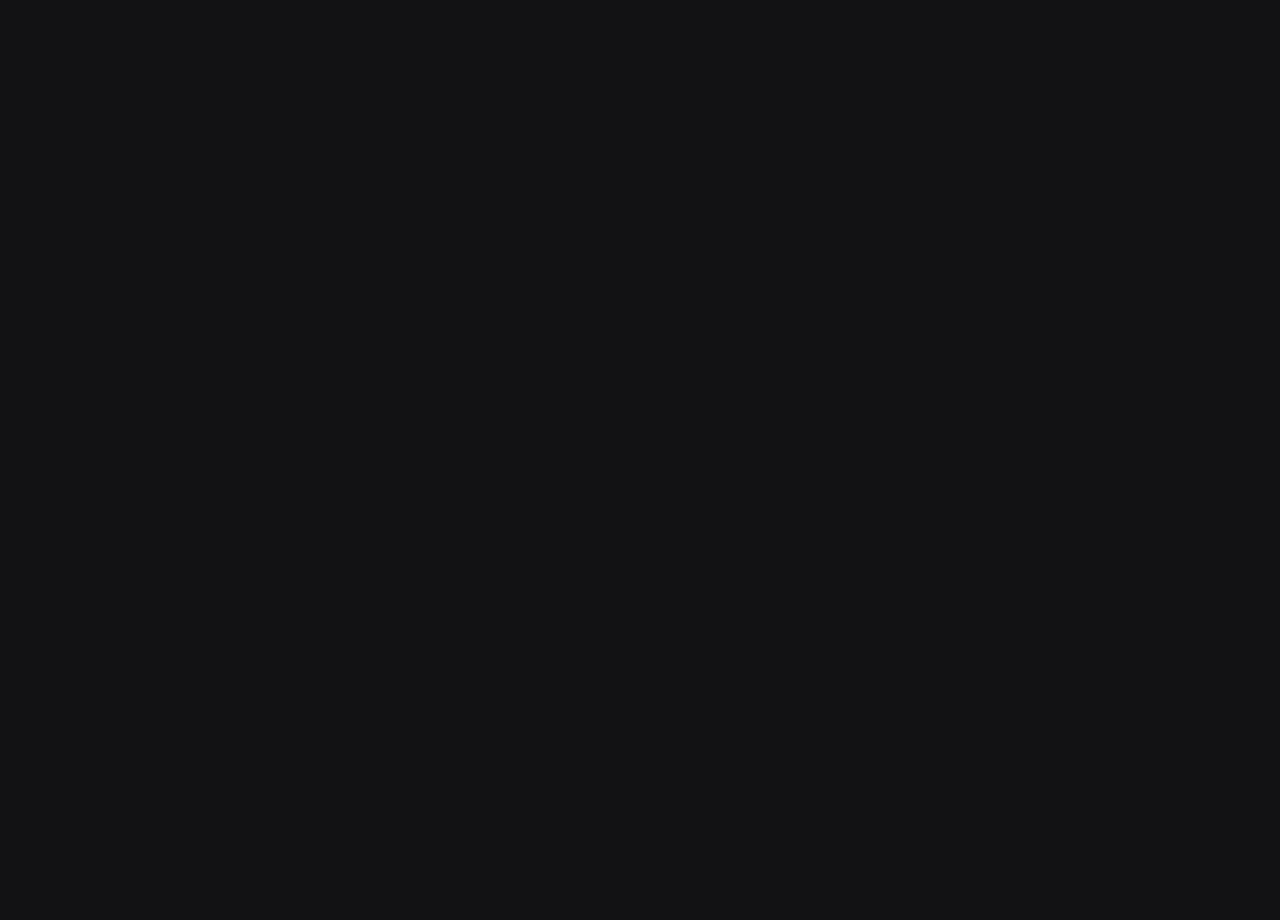
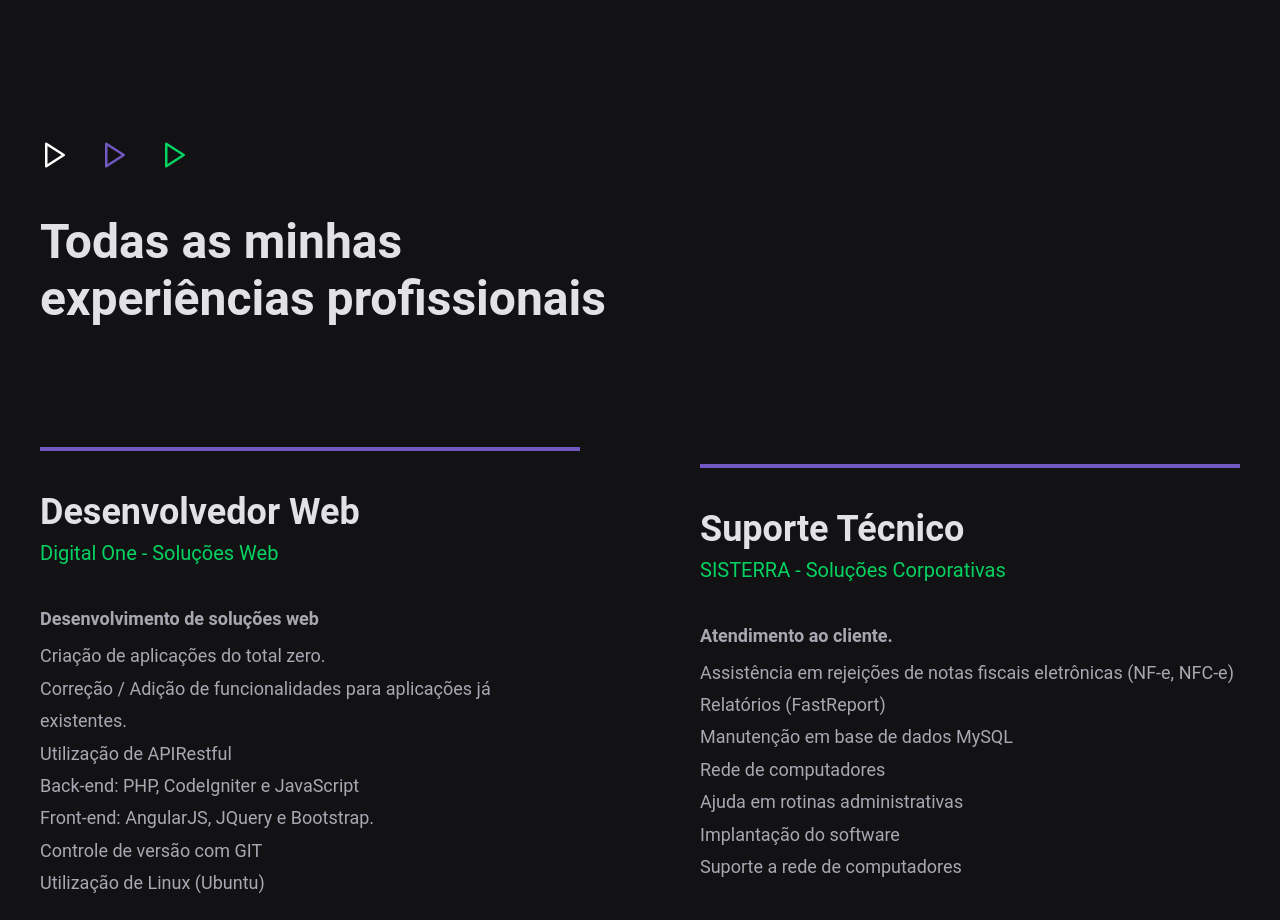
Before and after one commit to vitorserrano/vsme, a React (Create React App) app: page / in a window 1280 px wide. Shown: the part 1480-2400 px from the top of the page. Before the commit the page ends 1600 px from the top, so only its background shows below. Built offline with nearby package versions, Linux system fonts and the light colour scheme.

Commit message:
✨ Create Expirience

```diff
--- /dev/null
+++ b/src/components/Experience/index.js
@@ -0,0 +1,94 @@
+import React from "react";
+
+import { FiPlay } from "react-icons/fi";
+
+import {
+  Wrapper,
+  Container,
+  Title,
+  ListIcon,
+  Icon,
+  Content,
+  Job,
+} from "./styles";
+
+export default function Experience() {
+  return (
+    <Wrapper>
+      <Container>
+        <Title>
+          <ListIcon>
+            <Icon>
+              <FiPlay size={30} color="#fff" />
+            </Icon>
+            <Icon>
+              <FiPlay size={30} color="#7159C1" />
+            </Icon>
+            <Icon>
+              <FiPlay size={30} color="#04d361" />
+            </Icon>
+          </ListIcon>
+
+          <h1>
+            Todas as minhas <br />
+            experiências profissionais
+          </h1>
+        </Title>
+
+        <Content>
+          <Job>
+            <h2>Desenvolvedor Web</h2>
+            <a
+              title="Eu já trabalhei por aqui!"
+              href="https://www.digitalone.com.br/"
+              target="_blank"
+              rel="noopener noreferrer"
+            >
+              Digital One - Soluções Web
+            </a>
+
+            <p>Desenvolvimento de soluções web</p>
+            <ul>
+              <li>Criação de aplicações do total zero.</li>
+              <li>
+                Correção / Adição de funcionalidades para aplicações já
+                existentes.
+              </li>
+              <li>Utilização de APIRestful</li>
+              <li>Back-end: PHP, CodeIgniter e JavaScript</li>
+              <li>Front-end: AngularJS, JQuery e Bootstrap.</li>
+              <li>Controle de versão com GIT</li>
+              <li>Utilização de Linux (Ubuntu)</li>
+            </ul>
+          </Job>
+
+          <Job>
+            <h2>Suporte Técnico</h2>
+            <a
+              title="Eu já trabalhei por aqui!"
+              href="https://www.sisterra.com.br/"
+              target="_blank"
+              rel="noopener noreferrer"
+            >
+              SISTERRA - Soluções Corporativas
+            </a>
+
+            <p>Atendimento ao cliente.</p>
+            <ul>
+              <li>
+                Assistência em rejeições de notas fiscais eletrônicas (NF-e,
+                NFC-e)
+              </li>
+              <li>Relatórios (FastReport)</li>
+              <li>Manutenção em base de dados MySQL</li>
+              <li>Rede de computadores</li>
+              <li>Ajuda em rotinas administrativas</li>
+              <li>Implantação do software</li>
+              <li>Suporte a rede de computadores</li>
+            </ul>
+          </Job>
+        </Content>
+      </Container>
+    </Wrapper>
+  );
+}
--- /dev/null
+++ b/src/components/Experience/styles.js
@@ -0,0 +1,77 @@
+import styled from "styled-components";
+
+export const Wrapper = styled.section`
+  width: 100%;
+  height: 100vh;
+  display: flex;
+  justify-content: center;
+  align-items: center;
+`;
+
+export const Container = styled.div`
+  width: 100%;
+  max-width: 1280px;
+  margin-left: auto;
+  margin-right: auto;
+  padding-left: 40px;
+  padding-right: 40px;
+`;
+
+export const Title = styled.div`
+  margin-bottom: 120px;
+`;
+
+export const ListIcon = styled.ul`
+  padding-bottom: 40px;
+  display: flex;
+  align-items: center;
+`;
+
+export const Icon = styled.li`
+  padding-right: 30px;
+`;
+
+export const Content = styled.div`
+  display: flex;
+  justify-content: space-between;
+  align-items: center;
+`;
+
+export const Job = styled.div`
+  width: 100%;
+  max-width: 540px;
+  height: 100%;
+  min-height: 407px;
+  padding-top: 40px;
+  border-top: 4px solid ${props => props.theme.secondary};
+
+  h2 {
+    margin-bottom: 8px;
+  }
+
+  a {
+    font-size: 20px;
+    text-decoration: none;
+    -webkit-transition: all 0.2s ease-in-out;
+    transition: all 0.2s ease-in-out;
+    color: ${props => props.theme.primary};
+    font-weight: normal;
+  }
+
+  a:hover {
+    filter: brightness(1.2);
+  }
+
+  p {
+    font-size: 18px;
+    font-weight: bold;
+    margin-top: 40px;
+    margin-bottom: 8px;
+  }
+
+  ul li {
+    line-height: 1.8;
+    font-size: 18px;
+    color: #a8a8b3;
+  }
+`;
--- a/src/pages/Home/index.js
+++ b/src/pages/Home/index.js
@@ -2,12 +2,14 @@ import React from 'react';
 
 import Banner from '../../components/Banner';
 import About from '../../components/About';
+import Experience from '../../components/Experience';
 
 export default function Home() {
   return (
     <>
       <Banner />
       <About />
+      <Experience />
     </>
   );
 };
```
